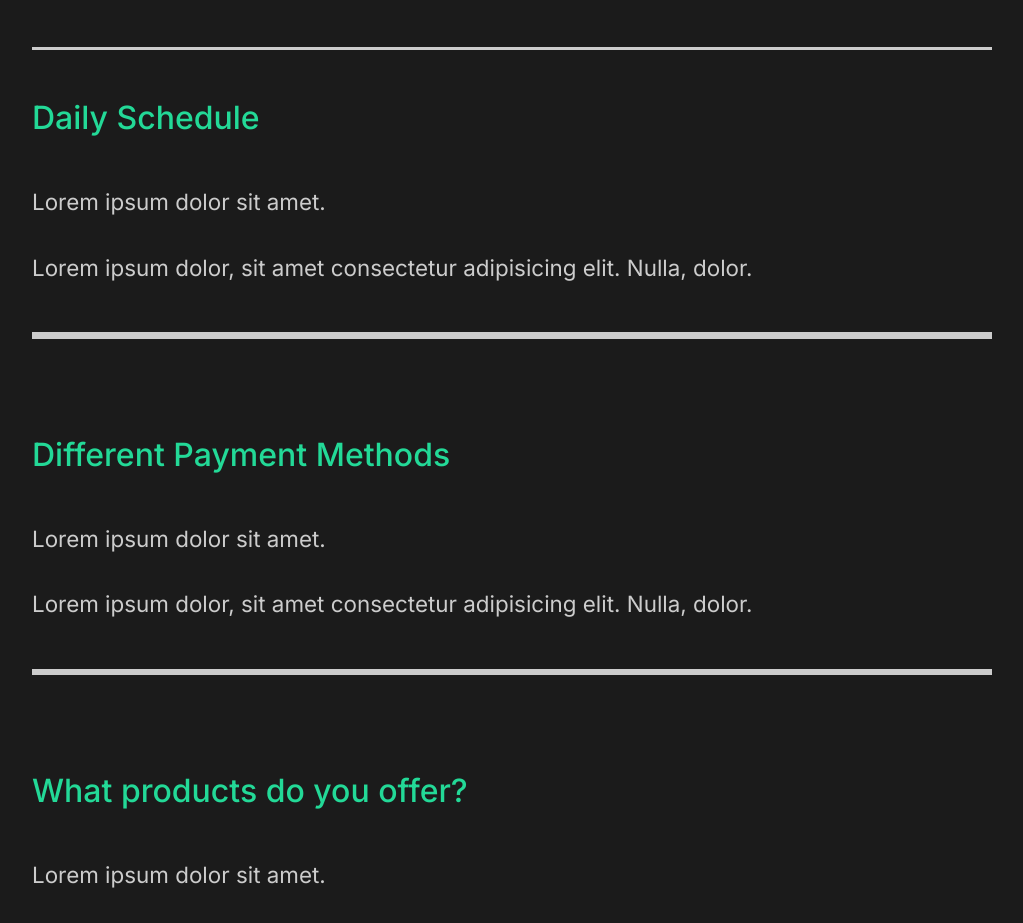
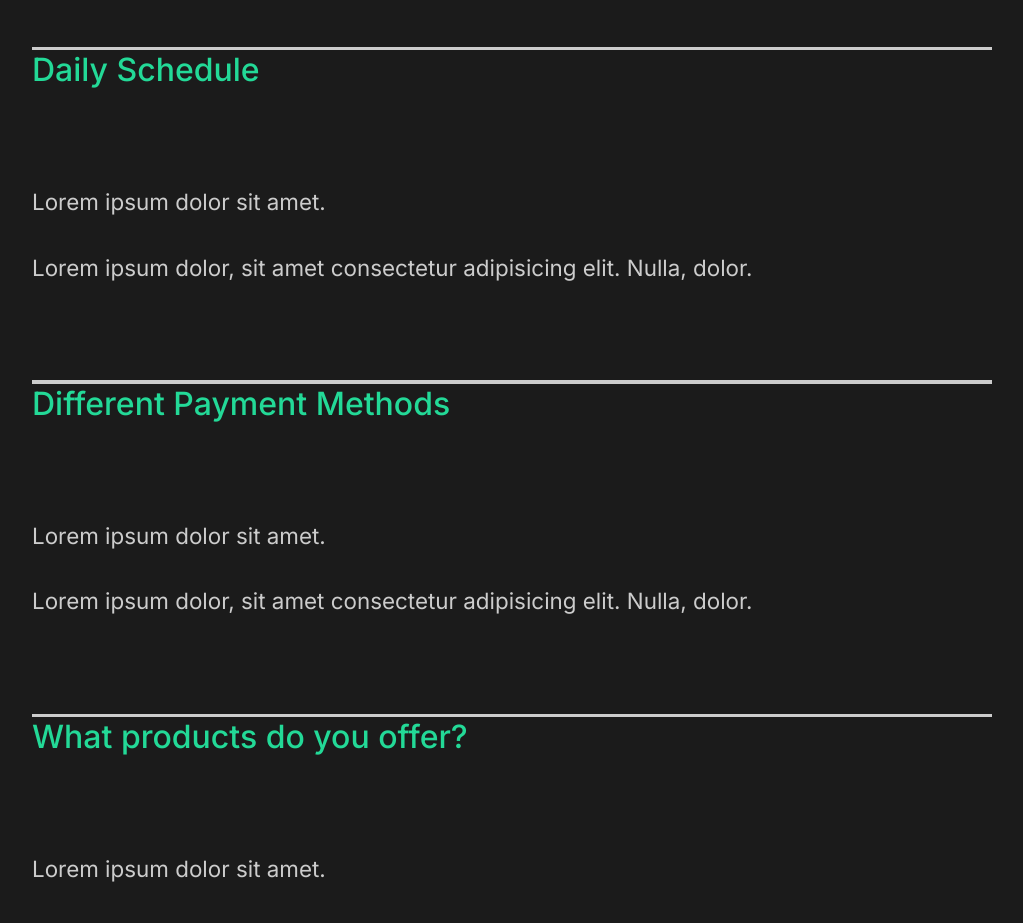
Before and after one commit to sujoyduttajad/Capture-Portfolio, a React (Create React App) app: page / in a window 1280 px wide. Shown: the part 2780-3703 px from the top of the page, without its empty margins (128-1151 px from the left). Built offline with nearby package versions, Linux system fonts and the light colour scheme.

Commit message:
Update FaqSection.js

```diff
--- a/src/components/FaqSection.js
+++ b/src/components/FaqSection.js
@@ -37,8 +37,7 @@ const FaqSection = () => {
         Any Questions <span>FAQ</span>
       </h2>
 
-
-        <Toggle title="How Do I Start?" >
+      <Toggle title="How Do I Start?">
         <div className="question">
           <div className="answer">
             <p>Lorem ipsum dolor sit amet.</p>
@@ -49,10 +48,8 @@ const FaqSection = () => {
           </div>
         </div>
       </Toggle>
-
+      <Toggle title="Daily Schedule">
         <div className="question">
-        <h4>Daily Schedule</h4>
-        <Toggle>
           <div className="answer">
             <p>Lorem ipsum dolor sit amet.</p>
             <p>
@@ -60,13 +57,10 @@ const FaqSection = () => {
               dolor.
             </p>
           </div>
+        </div>
       </Toggle>
-        <div className="faq-line"></div>
-      </div>
-
+      <Toggle title="Different Payment Methods">
         <div className="question">
-        <h4>Different Payment Methods</h4>
-        <Toggle>
           <div className="answer">
             <p>Lorem ipsum dolor sit amet.</p>
             <p>
@@ -74,13 +68,10 @@ const FaqSection = () => {
               dolor.
             </p>
           </div>
+        </div>
       </Toggle>
-        <div className="faq-line"></div>
-      </div>
-
+      <Toggle title="What products do you offer?">
         <div className="question">
-        <h4>What products do you offer?</h4>
-        <Toggle>
           <div className="answer">
             <p>Lorem ipsum dolor sit amet.</p>
             <p>
@@ -88,9 +79,8 @@ const FaqSection = () => {
               dolor.
             </p>
           </div>
+        </div>
       </Toggle>
-        <div className="faq-line"></div>
-      </div>
     </FAQ>
   );
 };
```
Lines whose indentation alone changed are shown as unchanged.
